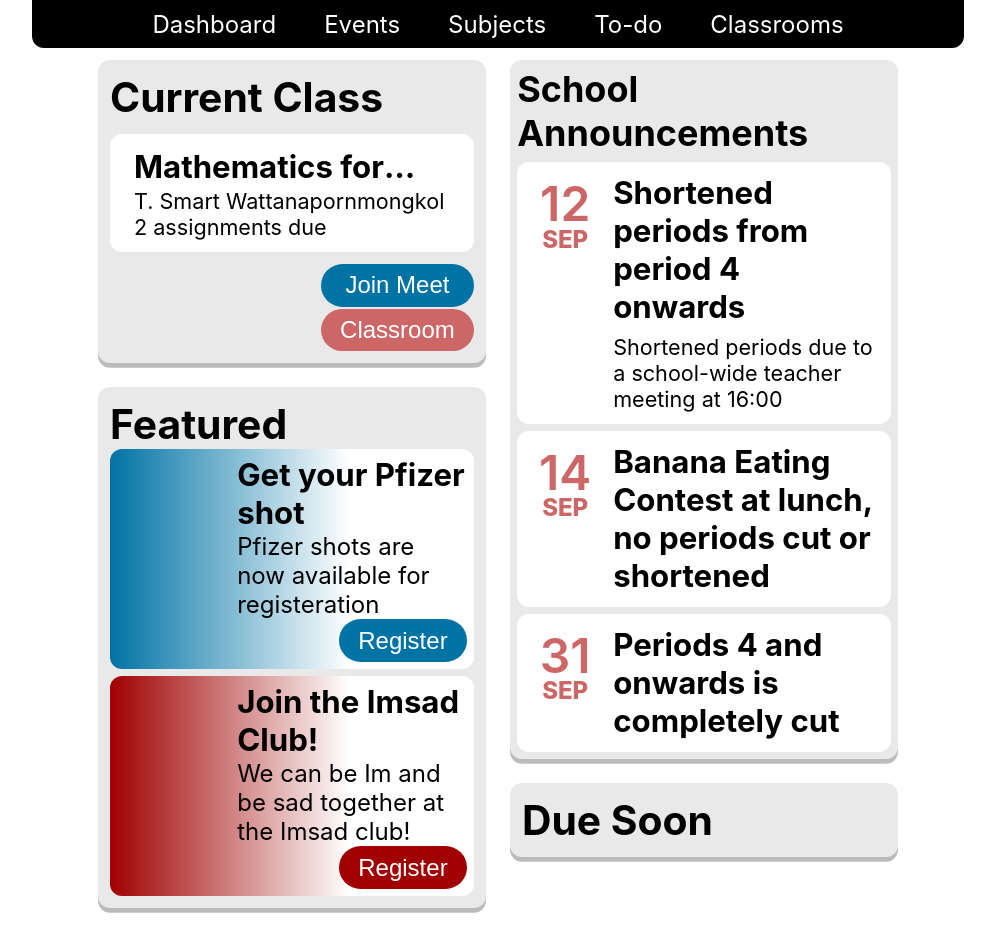
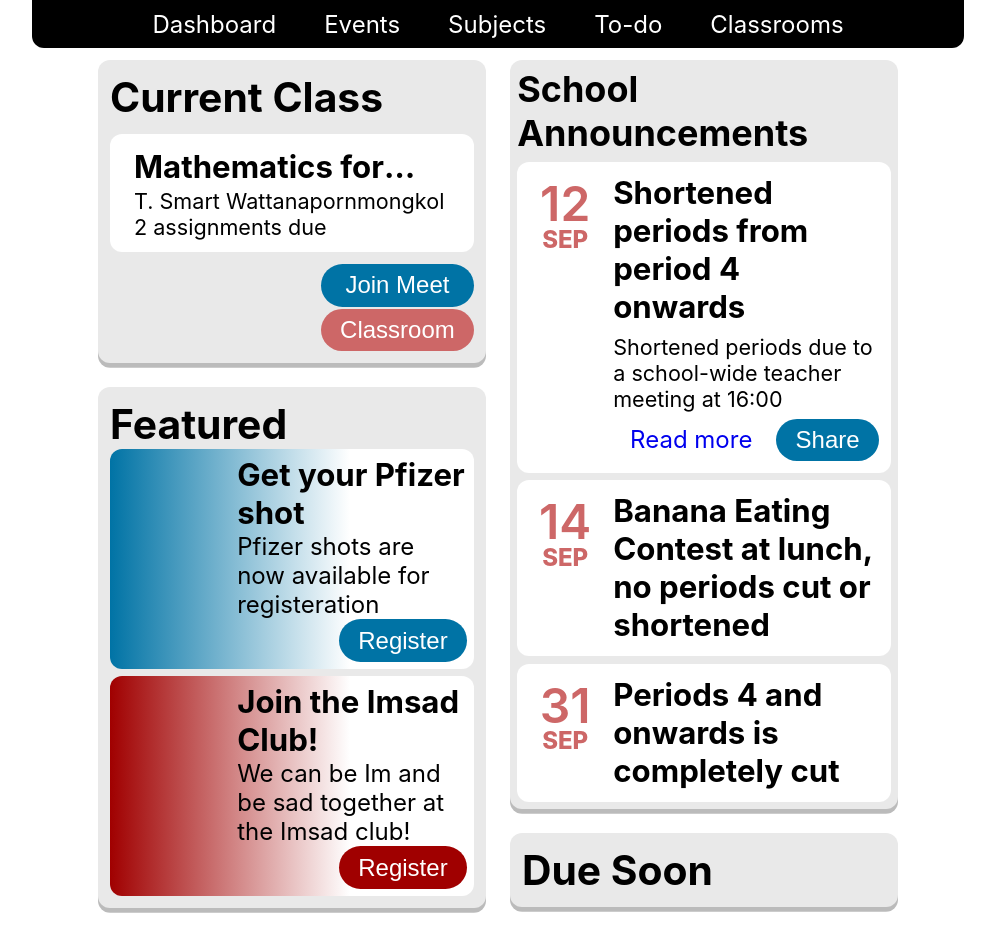
Before and after one commit to colony-school/Cschool-frontend, a Next.js app: page / in a window 1280 px wide. Shown: the whole page, without its empty margins (142-1137 px from the left). Built offline with nearby package versions, Linux system fonts and the light colour scheme.

Commit message:
Announcement buttons

```diff
--- a/src/pages/index.tsx
+++ b/src/pages/index.tsx
@@ -95,6 +95,13 @@ const SchoolAnnouncements = (): JSX.Element => {
                     ? <div className={styles["announcements-item-content"]}>
                         <h2 className={styles["announcements-item-header"]}>{title}</h2>
                         <p className={styles["announcements-item-desc"]}>{desc}</p>
+                        <div className={styles["announcements-item-buttons"]}>
+                            <a href={source} target="_blank" rel="noreferrer"
+                                className={styles["announcements-item-read"]}>
+                                Read more
+                            </a>
+                        <button className={styles["announcements-item-share"]}>Share</button>
+                    </div>
                     </div>
                     : <div className={styles["announcements-item-content"]}>
                         <h2 className={styles["announcements-item-header"]}>{title}</h2>
--- a/src/styles/pages/dashboard.module.scss
+++ b/src/styles/pages/dashboard.module.scss
@@ -146,3 +146,13 @@
         font-size: 0.9rem;
     }
 }
+
+.announcements-item-buttons {
+    display: flex;
+    justify-content: flex-end;
+    align-items: center;
+    gap: 1rem;
+    > .announcements-item-share {
+        @include cb.button(p.$primary, p.$text-secondary, 1rem);
+    }
+}
```
